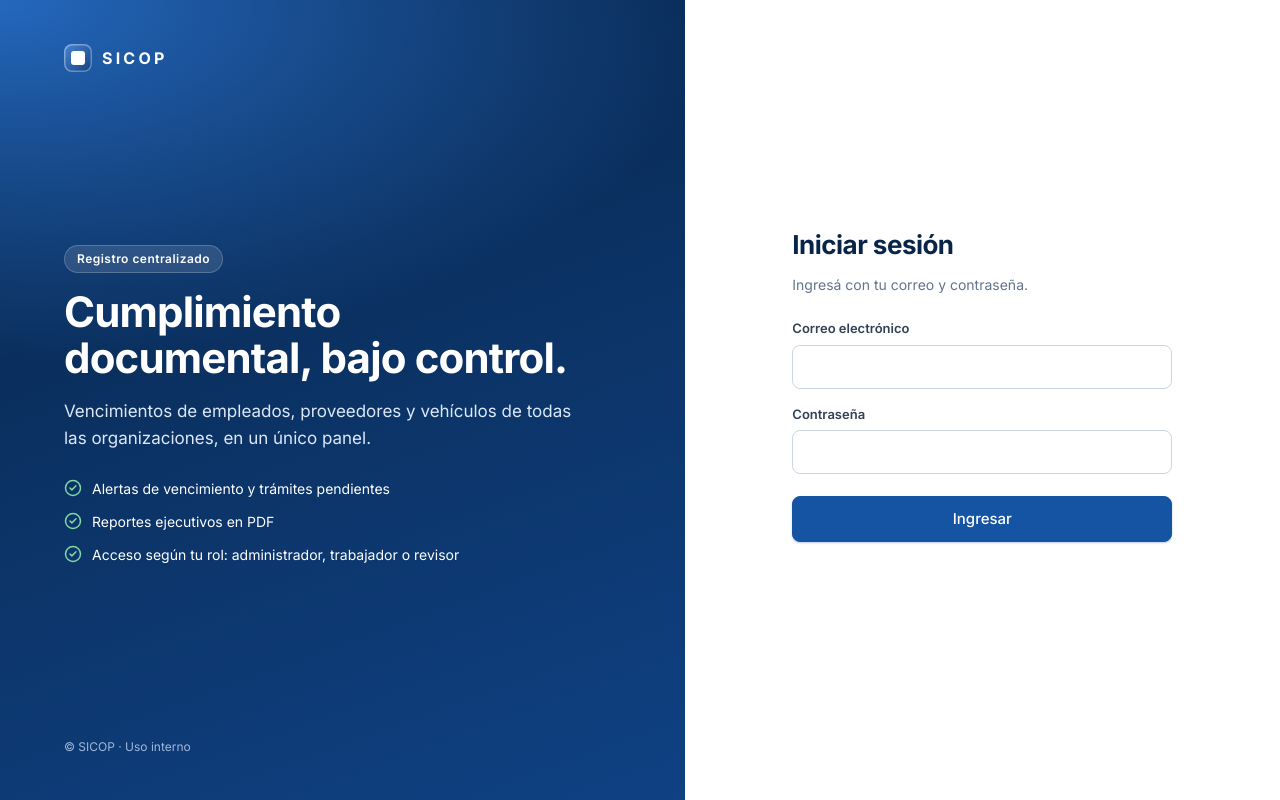
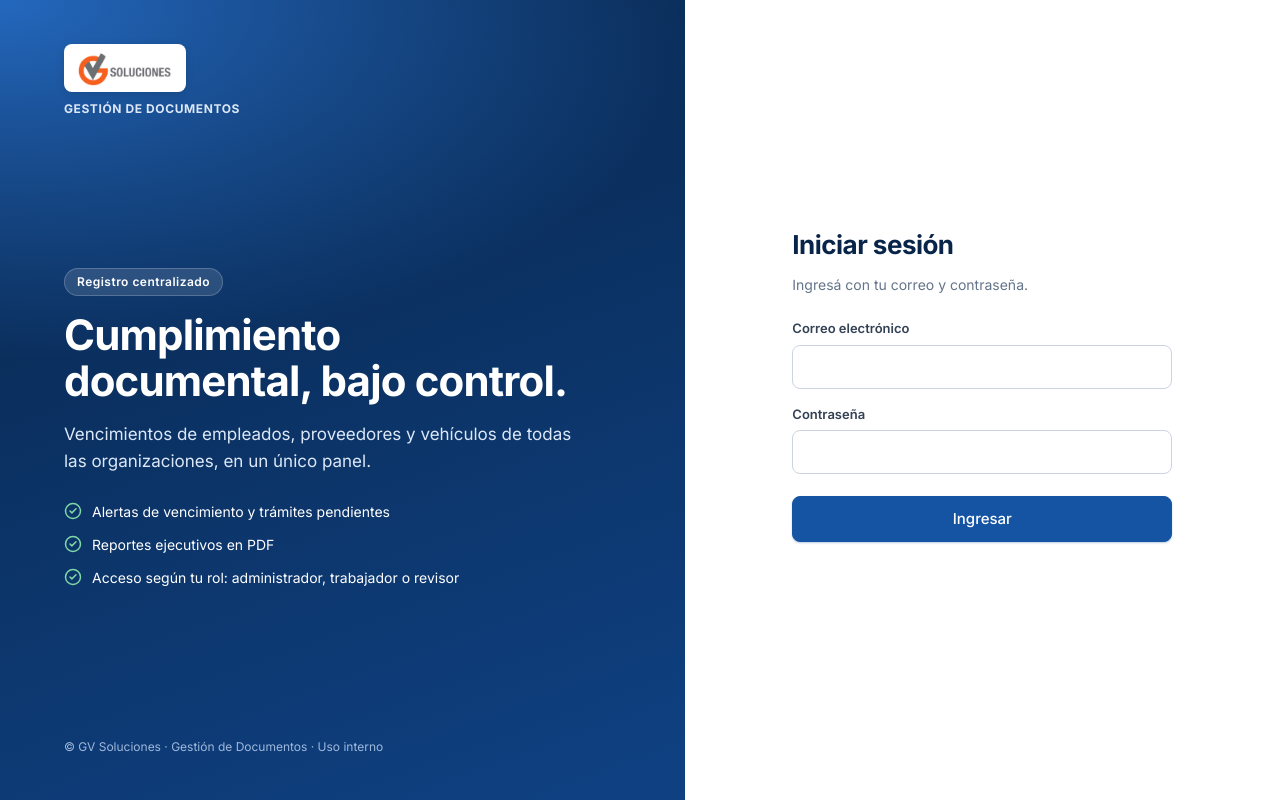
Before and after one commit to vanessanovoa/Sicop-cumplimiento, a website with bundled scripts: page docs/index.html in a window 1280 px wide. Built offline with nearby package versions, Linux system fonts and the light colour scheme.

Commit message:
Actualizar marca a GV Soluciones Gestión de Documentos y agregar logo

```diff
--- a/docs/index.html
+++ b/docs/index.html
@@ -3,7 +3,8 @@
 <head>
 <meta charset="utf-8">
 <meta name="viewport" content="width=device-width, initial-scale=1">
-<title>SICOP · Control de cumplimiento</title>
+<title>GV Soluciones · Gestión de Documentos</title>
+<link rel="icon" type="image/png" href="img/logo.png">
 <meta name="robots" content="noindex">
 <link rel="preload" href="vendor/fonts/inter-latin-400-normal.woff2" as="font" type="font/woff2" crossorigin>
 <link rel="stylesheet" href="css/style.css">
@@ -11,9 +12,14 @@
 <body>
 
 <!-- ACCESO -->
-<div id="login" class="login" hidden>
+<div id="login" class="login">
   <section class="login-brand">
-    <div class="logo"><span class="mark"></span><strong>SICOP</strong></div>
+    <div class="logo" style="flex-direction:column; align-items:flex-start; gap:8px;">
+      <div style="background:#ffffff; padding:6px 14px; border-radius:8px; display:inline-flex; align-items:center; box-shadow:0 2px 8px rgba(0,0,0,0.12);">
+        <img src="img/logo.png" alt="GV Soluciones" style="height:36px; width:auto; display:block;">
+      </div>
+      <span style="font-size:12px; font-weight:700; color:#DCE8F8; letter-spacing:0.05em; text-transform:uppercase;">Gestión de Documentos</span>
+    </div>
     <div class="login-hero">
       <span class="pill">Registro centralizado</span>
       <h1>Cumplimiento documental, bajo control.</h1>
@@ -24,7 +30,7 @@
         <li><svg class="ico"><use href="vendor/icons.svg#i-circle-check"/></svg>Acceso según tu rol: administrador, trabajador o revisor</li>
       </ul>
     </div>
-    <small>© SICOP · Uso interno</small>
+    <small>© GV Soluciones · Gestión de Documentos · Uso interno</small>
   </section>
   <section class="login-form">
     <form id="form-login" class="login-box" autocomplete="on">
@@ -51,14 +57,17 @@
 <div id="shell" class="shell" hidden>
   <div id="scrim" class="scrim" hidden></div>
   <aside class="side" id="side">
-    <div class="logo dark"><span class="mark"></span><strong>SICOP</strong></div>
+    <div class="logo dark" style="flex-direction:column; align-items:flex-start; gap:6px; padding:0 6px 18px;">
+      <img src="img/logo.png" alt="GV Soluciones" style="height:36px; width:auto; max-width:100%; object-fit:contain; display:block;">
+      <span style="font-size:11px; font-weight:700; color:var(--s500); letter-spacing:0.04em; text-transform:uppercase;">Gestión de Documentos</span>
+    </div>
     <nav id="nav" aria-label="Principal"></nav>
   </aside>
 
   <div class="main-col">
     <header class="topbar">
       <button id="btn-menu" class="icon-btn only-mobile" aria-label="Abrir menú"><svg class="ico"><use href="vendor/icons.svg#i-panel-left"/></svg></button>
-      <div class="crumbs"><span>SICOP</span><svg class="ico sm"><use href="vendor/icons.svg#i-chevron-right"/></svg><strong id="crumb">Panel</strong></div>
+      <div class="crumbs"><span>GV Soluciones</span><svg class="ico sm"><use href="vendor/icons.svg#i-chevron-right"/></svg><strong id="crumb">Panel</strong></div>
       <label class="search-global"><svg class="ico"><use href="vendor/icons.svg#i-search"/></svg>
         <input id="buscar" type="search" placeholder="Buscar persona, CUIL, dominio o documento…" aria-label="Buscar"></label>
       <div class="top-actions">
```
Also changed, not shown: README.md, docs/img/logo.png (added).
